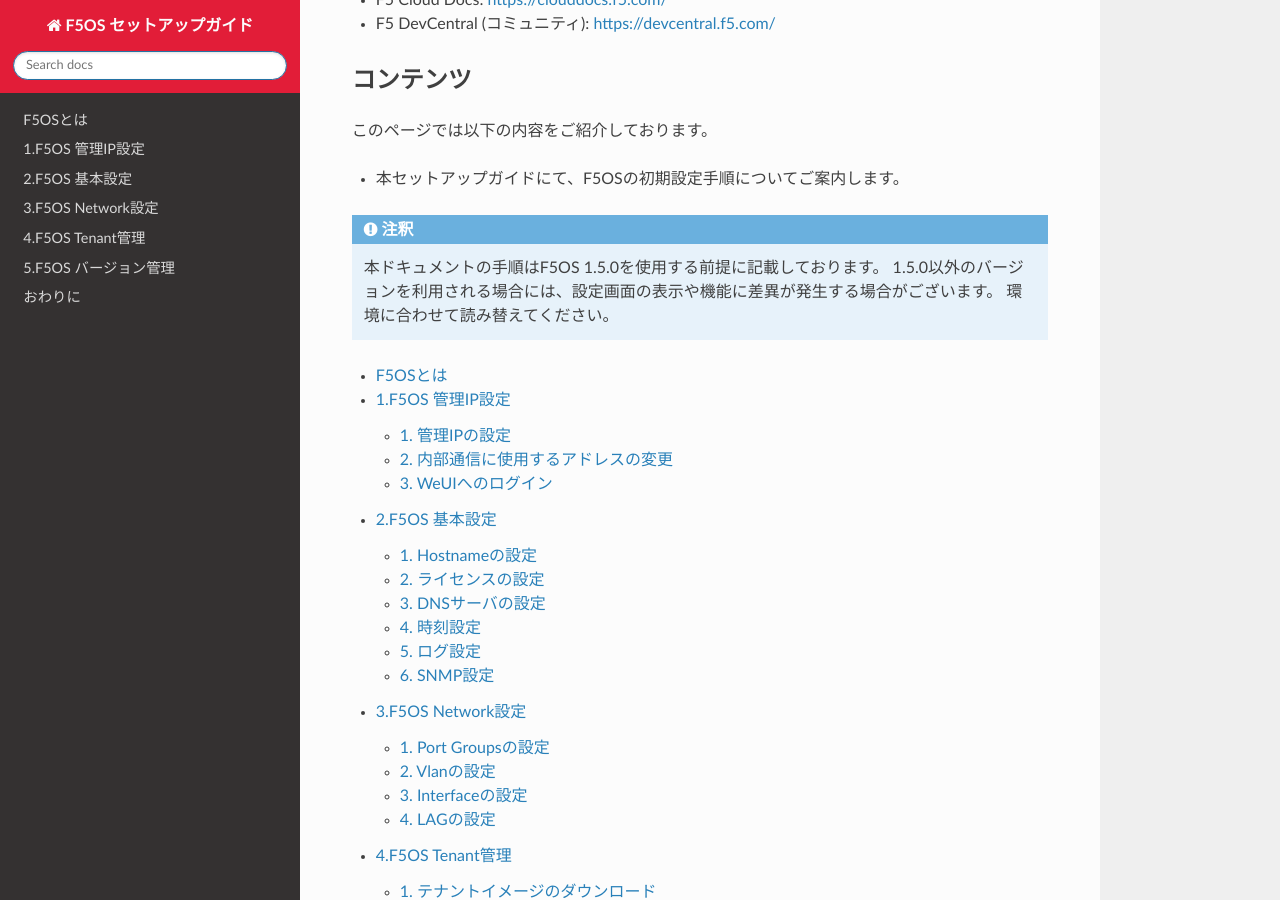
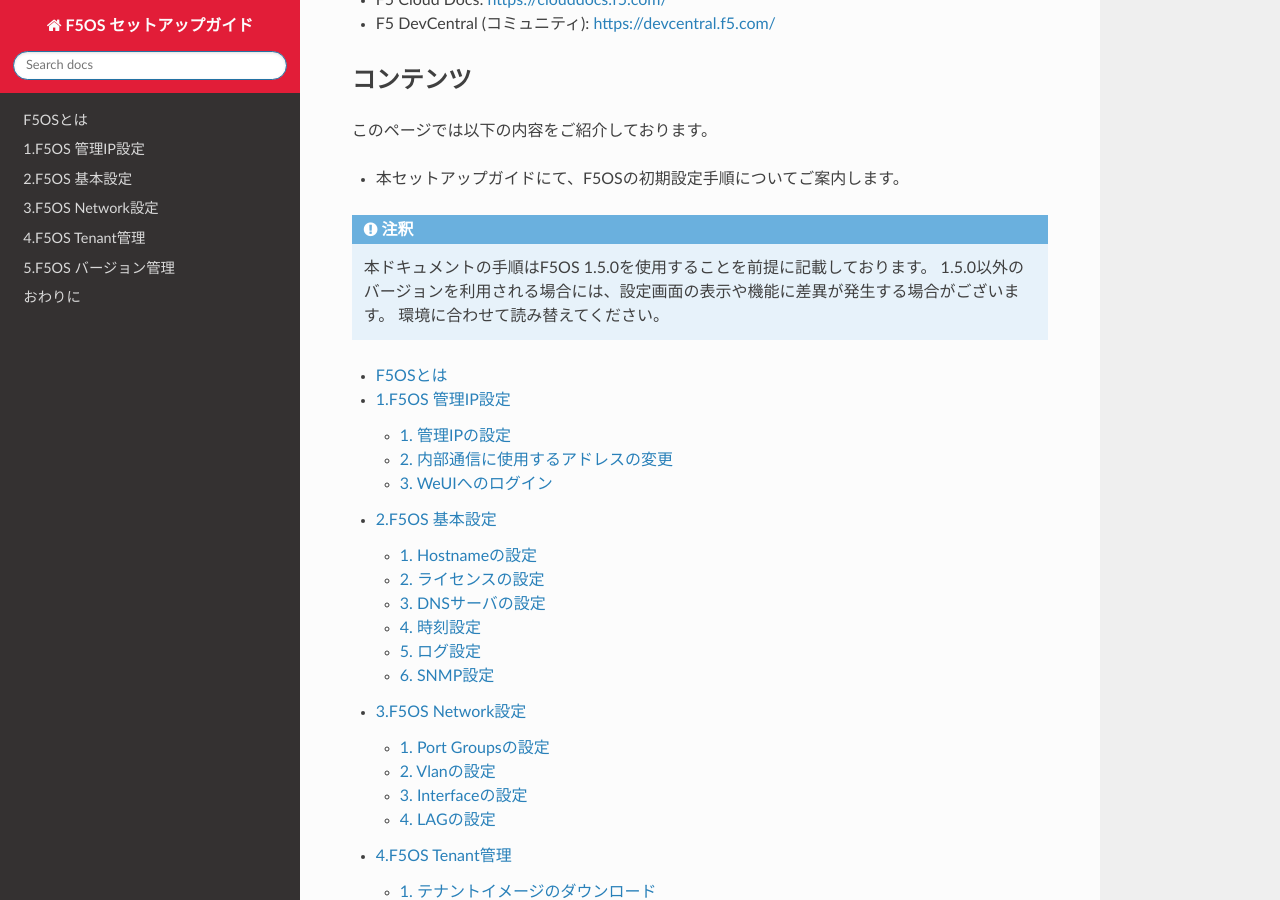
Before and after one commit to BeF5/f5j-easy-setup-f5os, a Sphinx documentation site: the page built from docs/index.rst, in a window 1280 px wide and 900 px high, scrolled down 383 px. Built offline with Sphinx 7.4.7 and the Read the Docs theme 2.0.0, drawn with Linux system fonts in a browser that asks for light colours.

Commit message:
add note

```diff
--- a/docs/index.rst
+++ b/docs/index.rst
@@ -19,7 +19,7 @@
 - 本セットアップガイドにて、F5OSの初期設定手順についてご案内します。
 
 .. note::
-   本ドキュメントの手順はF5OS 1.5.0を使用する前提に記載しております。
+   本ドキュメントの手順はF5OS 1.5.0を使用することを前提に記載しております。
    1.5.0以外のバージョンを利用される場合には、設定画面の表示や機能に差異が発生する場合がございます。
    環境に合わせて読み替えてください。
 
```
